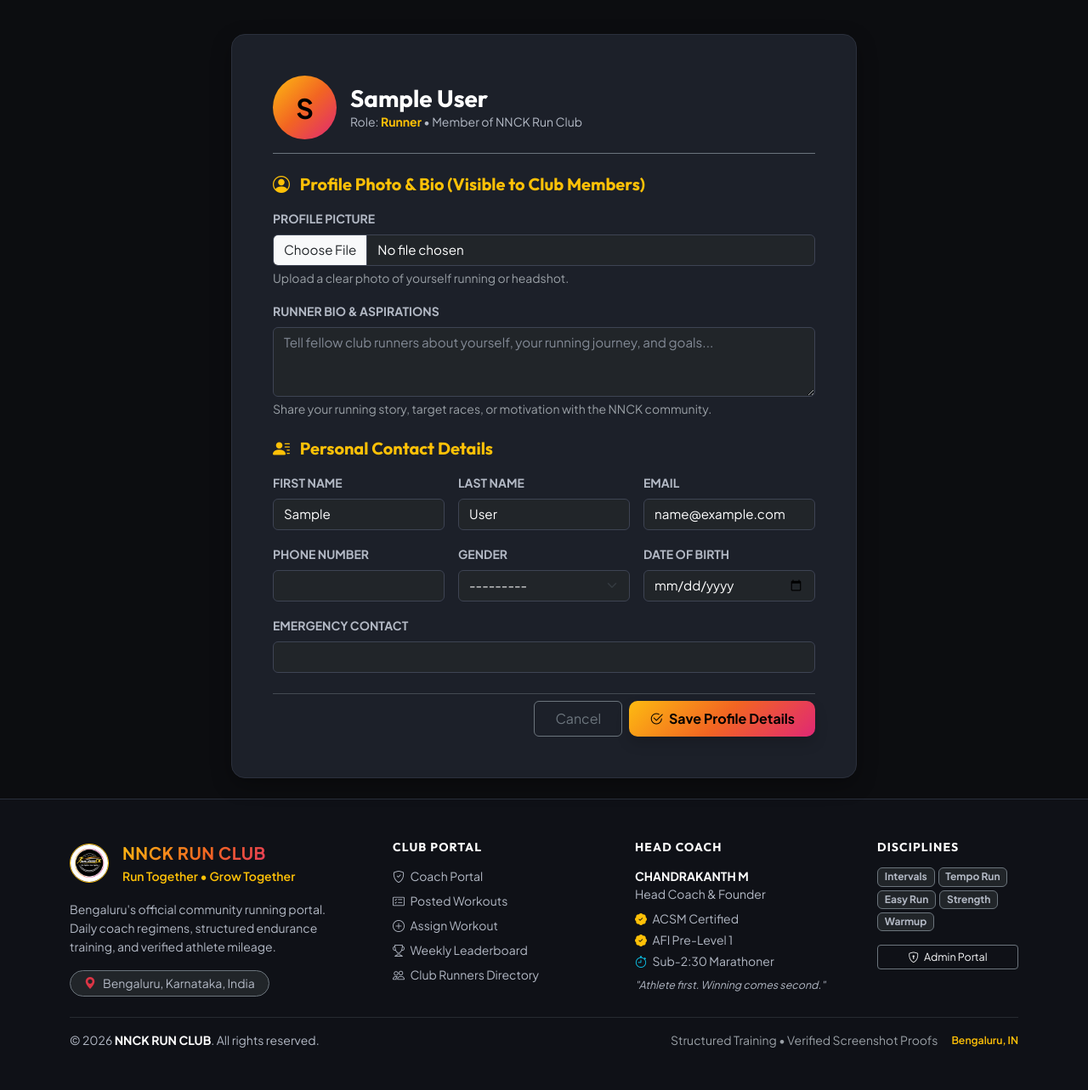
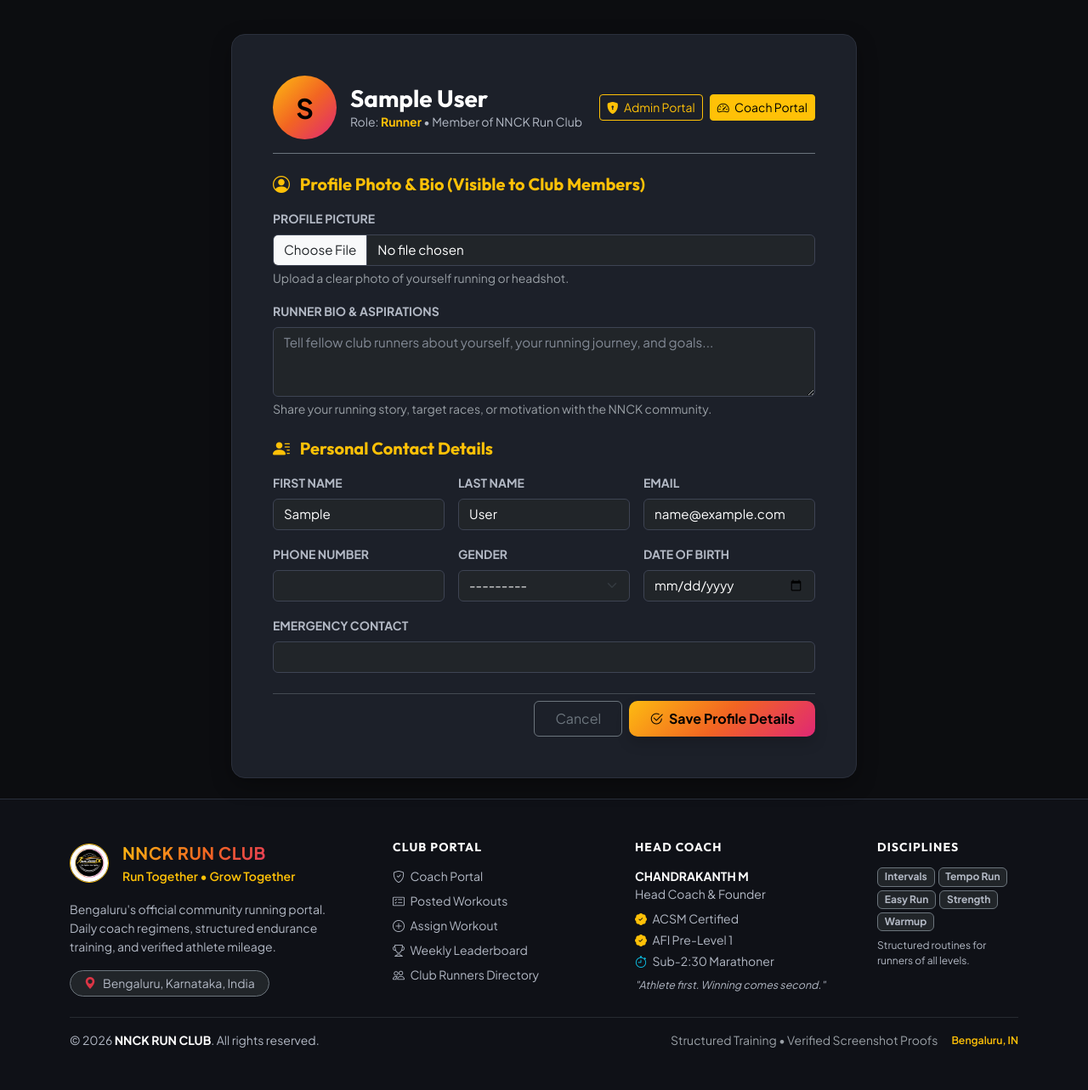
Before and after one commit to nischaymk/nnck-run-club, a Django app: page /profile/ in a window 1280 px wide. Shown: the part 81-1364 px from the top of the page at 85% size. Run offline with Django 5.2, Linux system fonts and the light colour scheme; the visitor is signed in with stand-in values (Sample User, id 1); data comes from the database, SQL or seed files in the repository.

Commit message:
Restrict Admin Portal visibility exclusively to coach profile and menus

```diff
--- a/templates/club/base.html
+++ b/templates/club/base.html
@@ -395,7 +395,8 @@
                             <li><a class="dropdown-item" href="{% url 'profile' %}"><i class="bi bi-person me-2"></i>Edit My Profile & Bio</a></li>
                             <li><a class="dropdown-item" href="{% url 'runner_detail' user.id %}"><i class="bi bi-eye me-2"></i>View Public Athlete Card</a></li>
                             {% if user.profile.is_coach %}
-                            <li><a class="dropdown-item" href="{% url 'coach_portal' %}"><i class="bi bi-shield-check me-2"></i>Coach Verification Portal</a></li>
+                            <li><a class="dropdown-item" href="{% url 'coach_portal' %}"><i class="bi bi-shield-check me-2 text-warning"></i>Coach Verification Portal</a></li>
+                            <li><a class="dropdown-item" href="/admin/" target="_blank"><i class="bi bi-shield-lock me-2 text-warning"></i>Admin Portal</a></li>
                             {% endif %}
                             <li><hr class="dropdown-divider border-secondary"></li>
                             <li><a class="dropdown-item text-danger" href="{% url 'logout' %}"><i class="bi bi-box-arrow-right me-2"></i>Logout</a></li>
@@ -445,6 +446,12 @@
                                 <span>Coach Verification Portal</span>
                             </a>
                         </li>
+                        <li class="nav-item">
+                            <a class="nav-link py-2 d-flex align-items-center text-warning" href="/admin/" target="_blank">
+                                <i class="bi bi-shield-lock me-2 fs-5"></i>
+                                <span>Admin Portal</span>
+                            </a>
+                        </li>
                         {% endif %}
                         <li class="nav-item mt-2 pt-2 border-top border-secondary border-opacity-50">
                             <a class="nav-link py-2 text-danger d-flex align-items-center" href="{% url 'logout' %}">
@@ -456,9 +463,6 @@
                 </div>
                 {% else %}
                 <div class="ms-auto d-flex align-items-center gap-2">
-                    <a href="/admin/" class="btn btn-outline-secondary btn-sm text-light border-secondary me-2">
-                        <i class="bi bi-shield-lock me-1"></i> Admin Portal
-                    </a>
                     <a href="{% url 'index' %}" class="btn btn-nnck-gradient btn-sm">Member Sign In</a>
                 </div>
                 {% endif %}
@@ -525,7 +529,6 @@
                         {% else %}
                             <li class="mb-2"><a href="{% url 'index' %}" class="text-secondary text-decoration-none hover-warning"><i class="bi bi-box-arrow-in-right me-1"></i> Sign In to Dashboard</a></li>
                             <li class="mb-2"><a href="{% url 'password_reset' %}" class="text-secondary text-decoration-none hover-warning"><i class="bi bi-key me-1"></i> Forgot Password</a></li>
-                            <li class="mb-2"><a href="/admin/" class="text-secondary text-decoration-none hover-warning"><i class="bi bi-shield-lock me-1"></i> Coach Admin Portal</a></li>
                         {% endif %}
                     </ul>
                 </div>
@@ -547,21 +550,19 @@
                     </div>
                 </div>
 
-                <!-- Col 4: Disciplines & Direct Access -->
+                <!-- Col 4: Disciplines -->
                 <div class="col-lg-2 col-md-6">
                     <h6 class="text-white fw-bold mb-3 text-uppercase tracking-wider small">Disciplines</h6>
-                    <div class="d-flex flex-wrap gap-1 mb-3">
+                    <div class="d-flex flex-wrap gap-1 mb-2">
                         <span class="badge bg-dark border border-secondary text-secondary">Intervals</span>
                         <span class="badge bg-dark border border-secondary text-secondary">Tempo Run</span>
                         <span class="badge bg-dark border border-secondary text-secondary">Easy Run</span>
                         <span class="badge bg-dark border border-secondary text-secondary">Strength</span>
                         <span class="badge bg-dark border border-secondary text-secondary">Warmup</span>
                     </div>
-                    <div>
-                        <a href="/admin/" class="btn btn-sm btn-outline-secondary text-light w-100 py-1" style="font-size: 0.78rem;">
-                            <i class="bi bi-shield-lock me-1"></i> Admin Portal
-                        </a>
-                    </div>
+                    <p class="text-secondary small mb-0" style="font-size: 0.75rem;">
+                        Structured routines for runners of all levels.
+                    </p>
                 </div>
 
             </div>
--- a/templates/club/profile.html
+++ b/templates/club/profile.html
@@ -9,7 +9,8 @@
         <div class="col-lg-8">
 
             <div class="card card-nnck p-4 p-md-5">
-                <div class="d-flex align-items-center gap-3 mb-4 pb-3 border-bottom border-secondary">
+                <div class="d-flex flex-wrap align-items-center justify-content-between gap-3 mb-4 pb-3 border-bottom border-secondary">
+                    <div class="d-flex align-items-center gap-3">
                         {% if profile.profile_photo %}
                             <img src="{{ profile.profile_photo.url }}" alt="Profile" width="75" height="75" class="rounded-circle border border-warning" style="object-fit: cover;">
                         {% else %}
@@ -21,6 +22,17 @@
                             <h3 class="text-white fw-bold mb-0">{{ user.get_full_name|default:user.username }}</h3>
                             <p class="text-secondary small mb-0">Role: <strong class="text-warning text-capitalize">{{ profile.role }}</strong> &bull; Member of NNCK Run Club</p>
                         </div>
+                    </div>
+                    {% if profile.is_coach %}
+                    <div class="d-flex flex-wrap gap-2">
+                        <a href="/admin/" target="_blank" class="btn btn-sm btn-outline-warning">
+                            <i class="bi bi-shield-lock-fill me-1"></i> Admin Portal
+                        </a>
+                        <a href="{% url 'coach_portal' %}" class="btn btn-sm btn-warning">
+                            <i class="bi bi-speedometer2 me-1"></i> Coach Portal
+                        </a>
+                    </div>
+                    {% endif %}
                 </div>
 
                 <form method="POST" enctype="multipart/form-data">
```
Also changed, not shown: templates/club/runner_detail.html (+11 -1 lines). Lines whose indentation alone changed are shown as unchanged.
